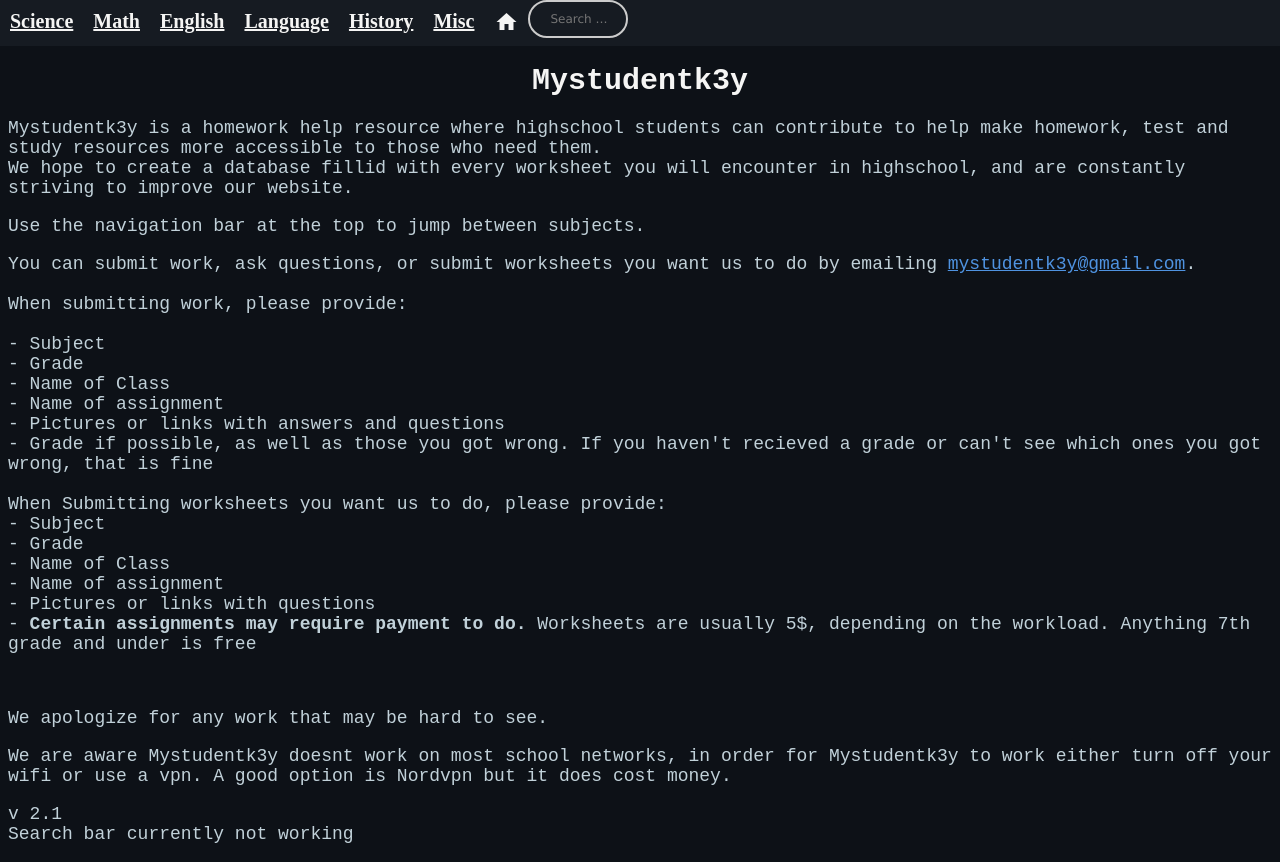
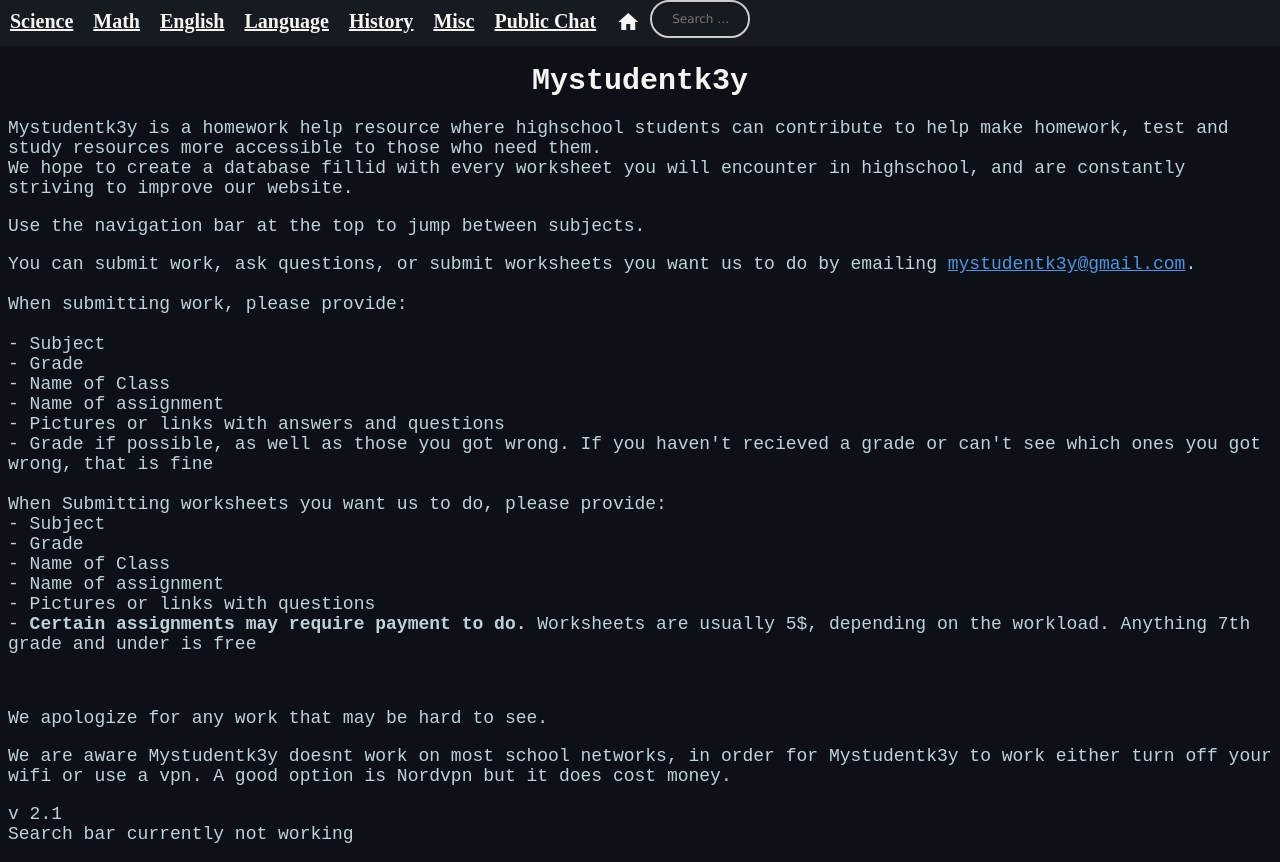
Before and after one commit to Mystudentk3y/Mystudentk3y, a plain HTML site: page index.html in a window 1280 px wide. Drawn offline with Linux system fonts and the light colour scheme.

Commit message:
Update index.html

```diff
--- a/index.html
+++ b/index.html
@@ -21,6 +21,7 @@
     <li><a href="language.html">Language</a></li>
     <li><a href="history.html">History</a></li>
     <li><a href="misc.html">Misc</a></li>
+    <li><a href="chat.html">Public Chat</a></li>
     <div class="w3-container">
       <ul class="w3-ul">
         <li><a href="index.html"><i class="material-icons">home</i></a></li>
```
